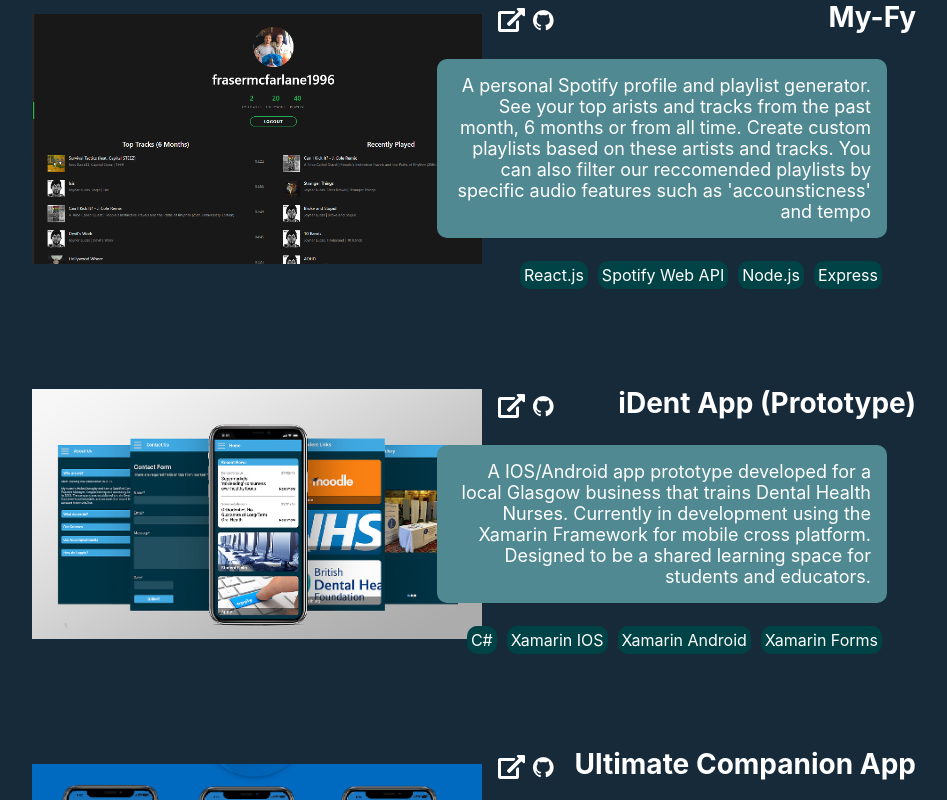
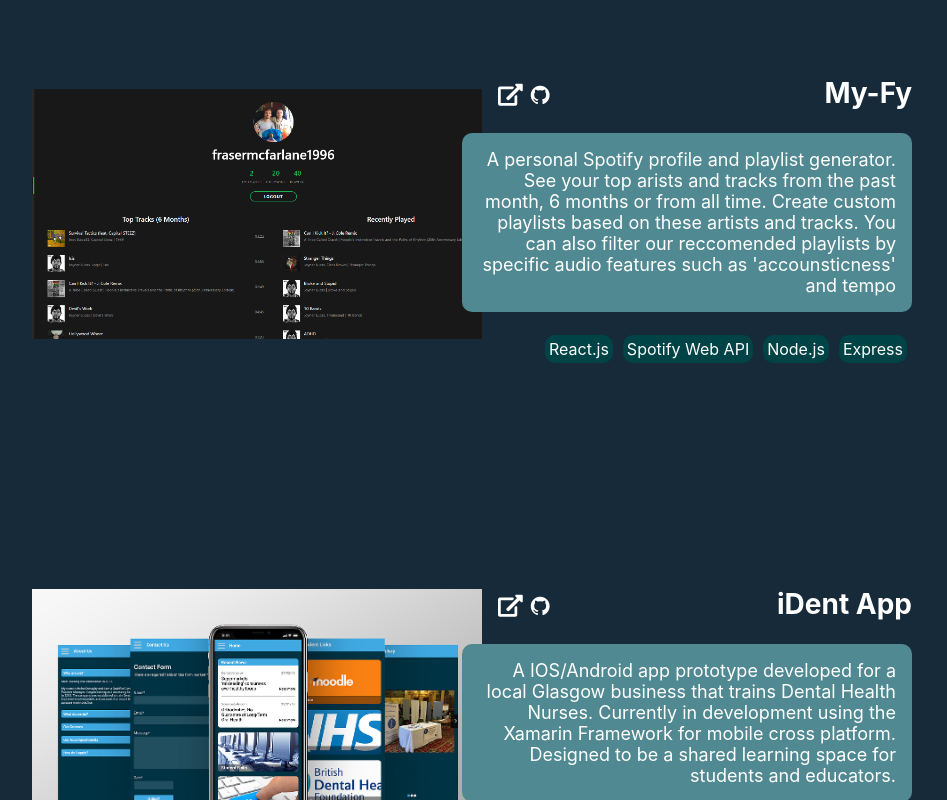
Before and after one commit to fmcfar200/personal-site, a React (Create React App) app: page / in a window 1280 px wide. Shown: the part 1660-2460 px from the top of the page, without its empty margins (158-1105 px from the left). Built offline with nearby package versions, Linux system fonts and the light colour scheme.

Commit message:
projects changes

```diff
--- a/src/my-projects.json
+++ b/src/my-projects.json
@@ -8,7 +8,7 @@
     "secondaryLink": "http://www.myfymusic.com"
   },
   {
-    "title": "iDent App (Prototype)",
+    "title": "iDent App",
     "desc": "A IOS/Android app prototype developed for a local Glasgow business that trains Dental Health Nurses. Currently in development using the Xamarin Framework for mobile cross platform. Designed to be a shared learning space for students and educators.",
     "imageSrc": "ident.png",
     "codeArray": ["C#", "Xamarin IOS", "Xamarin Android", "Xamarin Forms"],
@@ -16,7 +16,7 @@
     "secondaryLink": "http://www.myfymusic.com"
   },
   {
-    "title": "Ultimate Companion App",
+    "title": "Ultimate Companion",
     "desc": "A second screen experience for the gaming sensation 'Fortnite'. Developed using a REST API that uses the in-game endpoints so all information is real time. This includes leaderboards, current items, news, player stats amd more. As of January 2019, the application had 1600 daily active users with 50,000+ downloads.",
     "imageSrc": "ufc.png",
     "codeArray": [
--- a/src/styles/myProjects.css
+++ b/src/styles/myProjects.css
@@ -8,18 +8,18 @@
 .project-container {
   position: relative;
   width: 100%;
-  height: 300px;
+  height: 400px;
+  min-height: 400px;
 
   align-content: center;
   justify-content: center;
 
-  margin: 75px 0;
+  margin: 100px 0;
 }
 
 .project-container img {
   width: 100%;
-  height: 400px;
-  max-height: 500px;
+  height: 100%;
   align-self: center;
   object-fit: cover;
 }
@@ -31,7 +31,7 @@
   left: 0;
   right: 0;
   width: 100%;
-  height: 400px;
+  height: 100%;
   background-color: var(--other-color);
   opacity: 0.6;
 }
@@ -43,11 +43,10 @@
   justify-content: space-between;
   top: 8px;
   left: 0;
-  bottom: 5%;
+  bottom: 8px;
   right: 0;
   width: 100%;
-  min-height: 100%;
-  height: 100%;
+  min-height: 95%;
   color: white;
 }
 
@@ -63,7 +62,7 @@
 .text-container p {
   font-size: 14;
   padding: 16px;
-  border-radius: 10px;
+  background-color: rgba(1, 1, 1, 0.75);
 }
 
 .title-container > div {
@@ -129,6 +128,15 @@
 
   .text-container p {
     background-color: var(--secondary-color);
+    border-radius: 10px;
+    transform: translateX(-20px);
+  }
+
+  .title-container h2 {
+    padding-right: 20px;
+    overflow: hidden;
+    text-overflow: ellipsis;
+    white-space: nowrap;
   }
 
   .title-container a {
@@ -142,7 +150,11 @@
 
   .right {
     text-align: right;
-    transform: translateX(-10%);
+    /* transform: translateX(-10%); */
+  }
+
+  .code-label-container {
+    padding-right: 20px;
   }
 }
 
@@ -163,7 +175,7 @@
   }
 
   .text-container h2 {
-    font-size: 22px;
+    font-size: 20px;
     margin: 0;
   }
 
@@ -176,7 +188,6 @@
     display: flex;
     justify-content: space-between;
     align-content: center;
-    transform: translateX(10%);
   }
 
   .title-container > div {
@@ -185,7 +196,7 @@
   }
 
   .title-container a {
-    font-size: 24px;
+    font-size: 22px;
     margin-left: 8px;
   }
 }
```
